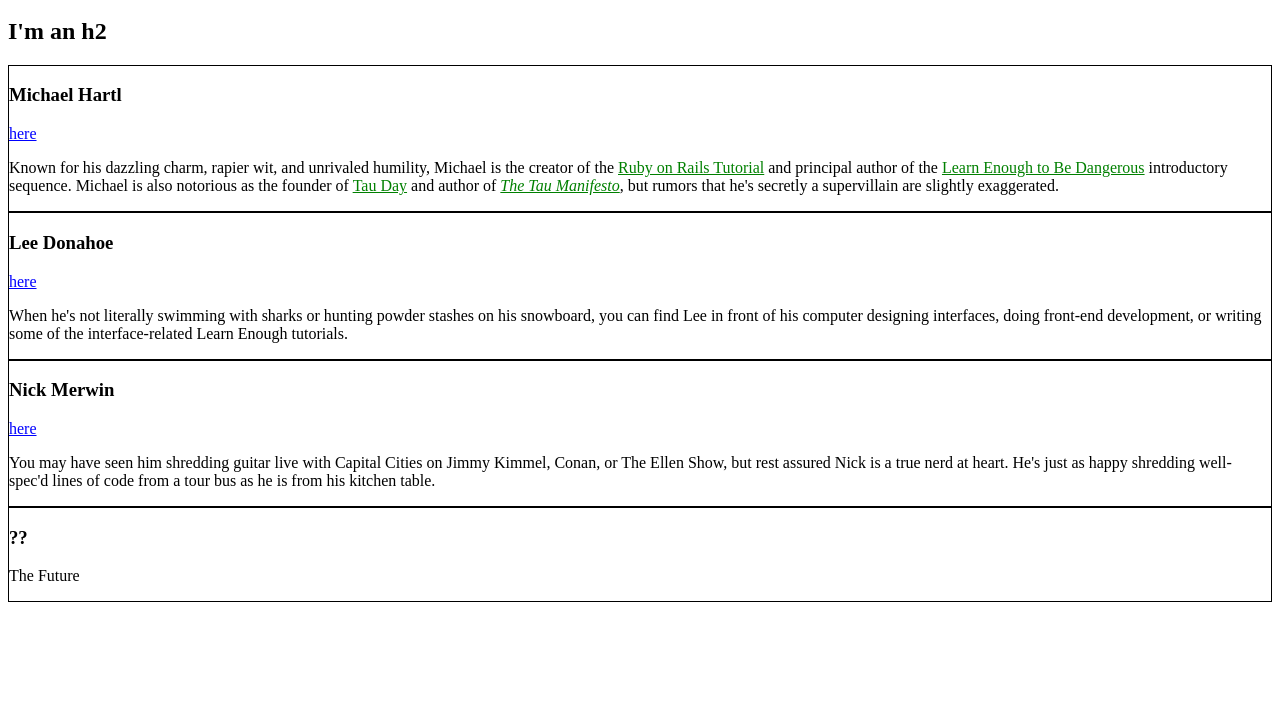
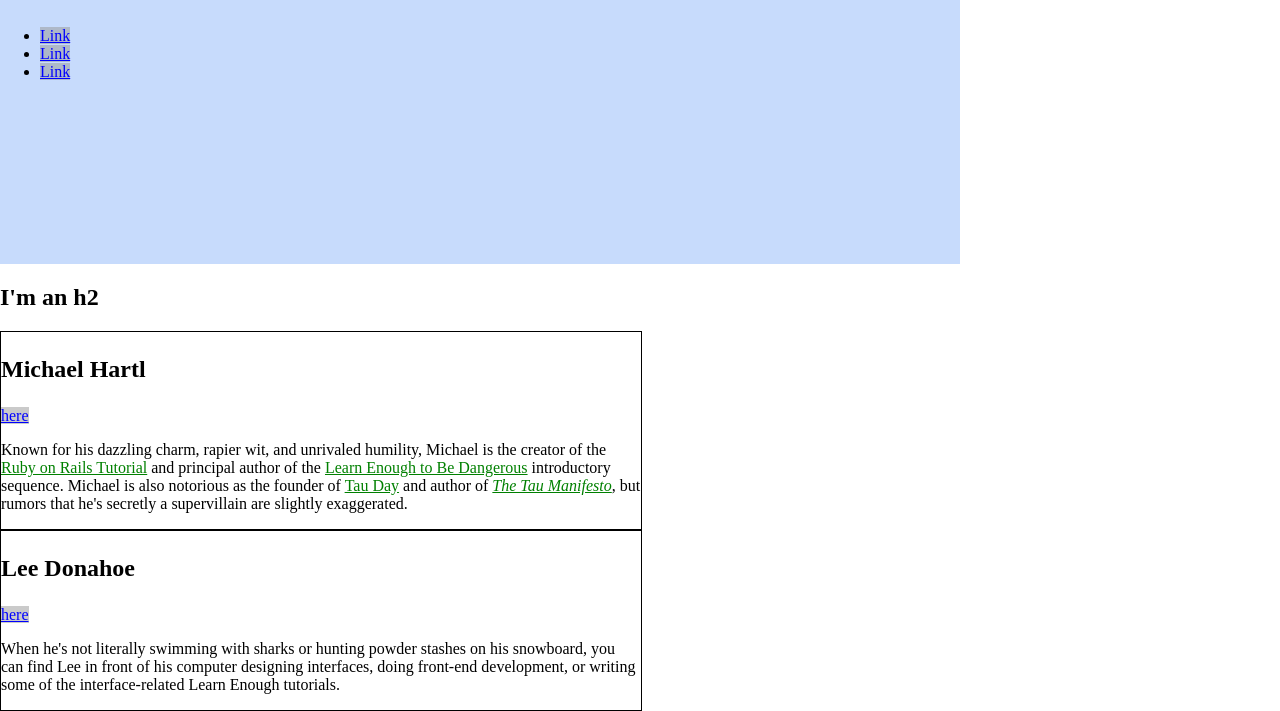
Before and after one commit to Koelbaek/koelbaek.github.io, a plain HTML site: page index.html in a window 1280 px wide. Shown: the part 136-847 px from the top of the page. Before the commit the page ends 800 px from the top, so only its background shows below. Drawn offline with Linux system fonts and the light colour scheme.

Commit message:
Set sizes and add hero.

```diff
--- a/index.html
+++ b/index.html
@@ -6,38 +6,70 @@
     <style>
       /* GLOBAL STYLES */
       a {
-        color: red;
+        color: #f00;
+      }
+      html, body {
+        margin: 0;
+        padding: 0;
+      }
+      h1 {
+        font-size: 7vw;
+        margin-top: 0;
+      }
+
+      /* HERO STYLES */
+      .full-hero {
+        background-color: #c7dbfc;
+        height: 50vh;
+        width: 75vw;
       }
 
       /* SOCIAL STYLES */
       .social-link {
+        background: rgba(150, 150, 150, 0.5);
         color: blue;
       }
 
       /* BIO STYLES */
+      .bio-wrapper {
+        font-size: 24px;
+      }
       .bio-box {
         border: 1px solid black;
+        font-size: 1rem;
+        width: 50%;
+      }
+      .bio-box h3 {
+        font-size: 1.5em;
+      }
+      .bio-copy {
+        font-size: 1em;
       }
       .bio-copy a {
-        color: green
+        color: green;
       }
 
     </style>
   </head>
   <body>
+
+    <div class="full-hero hero-home">
       <h1>I'm an h1</h1>
       <ul>
         <li>
-        <a href="https://example.com/">Link</a>
+          <a href="https://example.com/" class="social-link">Link</a>
         </li>
         <li>
-        <a href="https://example.com/">Link</a>
+          <a href="https://example.com/" class="social-link">Link</a>
         </li>
         <li>
-        <a href="https://example.com/">Link</a>
+          <a href="https://example.com/" class="social-link">Link</a>
         </li>
       </ul>
+    </div>
+
     <h2>I'm an h2</h2>
+    <div class="bio-wrapper">
       <div class="bio-box">
         <h3>Michael Hartl</h3>
         <a href="https://twitter.com/mhartl" class="social-link">here</a>
@@ -87,5 +119,6 @@
           The Future
         </p>
       </div>
+    </div>
   </body>
 </html>
```
Lines whose indentation alone changed are shown as unchanged.
